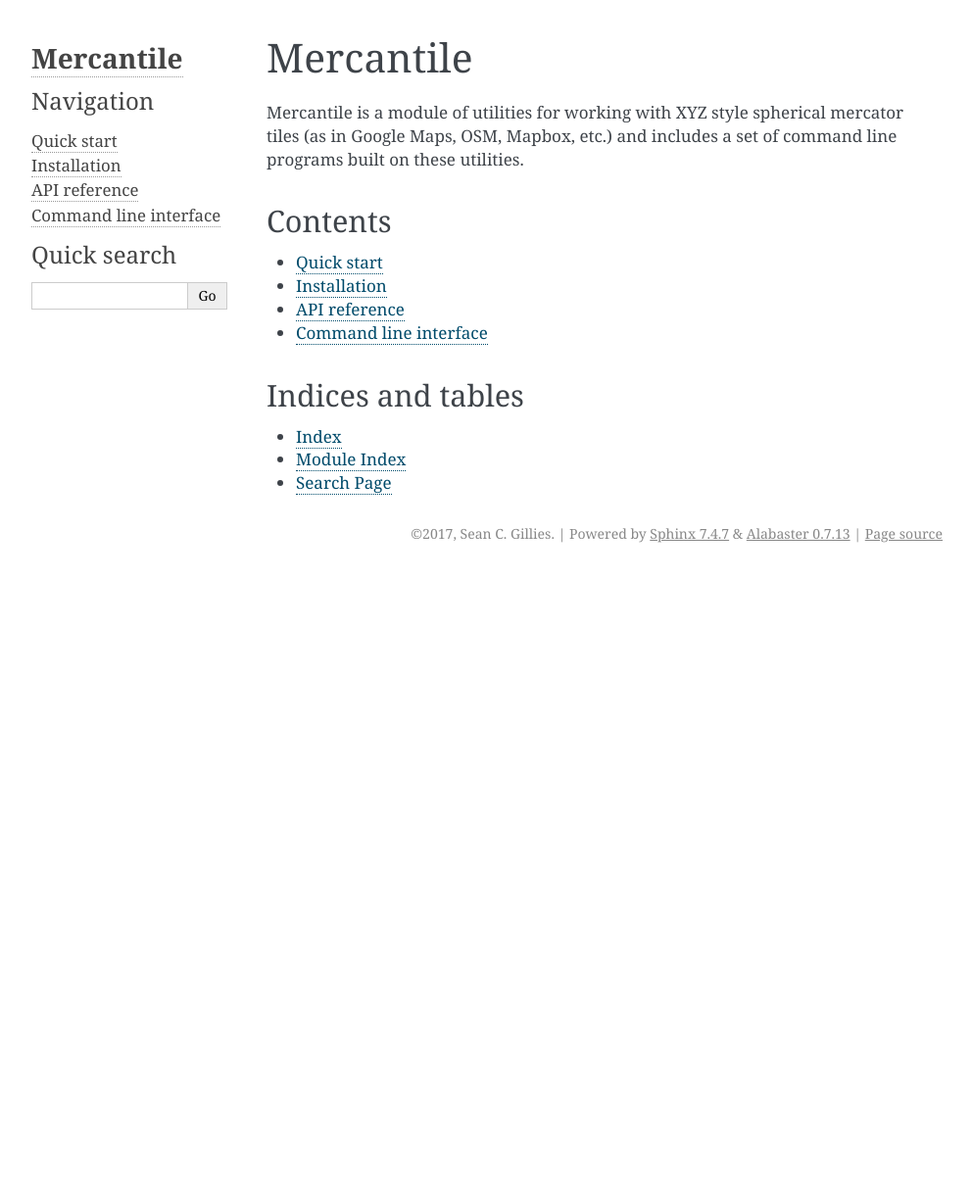
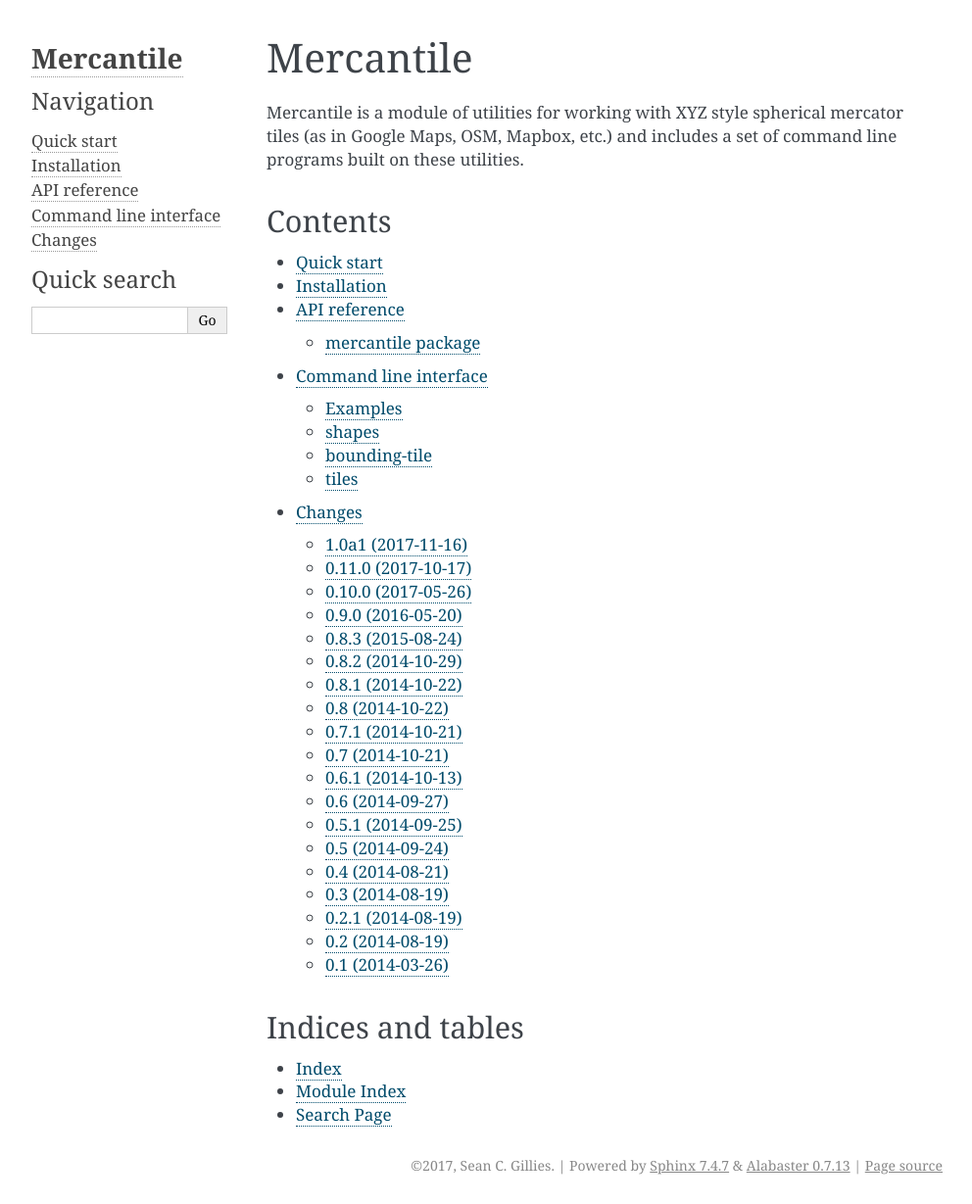
Before and after one commit to mapbox/mercantile, a Sphinx documentation site: the page built from docs/index.rst, in a window 1280 px wide. Shown: the whole page at 98% size, without its empty margins (148-1140 px from the left). Built offline with Sphinx 7.4.7, drawn with Linux system fonts in a browser that asks for light colours; before the commit the page ends 900 px from its top, so only the background shows below that.

```diff
--- a/CHANGES.txt
+++ b/CHANGES.txt
@@ -1,7 +1,7 @@
 Changes
 =======
 
-1.0.0 (2017-11-14)
+1.0a1 (2017-11-16)
 ------------------
 - New feature: the ``feature`` function returns a GeoJSON feature for a tile
   (#46).
--- /dev/null
+++ b/docs/api/modules.rst
@@ -0,0 +1,7 @@
+API reference
+=============
+
+.. toctree::
+   :maxdepth: 4
+
+   mercantile
--- /dev/null
+++ b/docs/changelog.rst
@@ -0,0 +1 @@
+.. include:: ../CHANGES.txt
--- a/docs/conf.py
+++ b/docs/conf.py
@@ -17,9 +17,9 @@
 # add these directories to sys.path here. If the directory is relative to the
 # documentation root, use os.path.abspath to make it absolute, like shown here.
 #
-# import os
-# import sys
-# sys.path.insert(0, os.path.abspath('.'))
+import os
+import sys
+sys.path.insert(0, os.path.abspath('.'))
 
 # -- General configuration ------------------------------------------------
 
--- a/docs/index.rst
+++ b/docs/index.rst
@@ -9,12 +9,13 @@ Contents
 --------
 
 .. toctree::
-   :maxdepth: 1
+   :maxdepth: 2
 
    quickstart
    install
-   api
+   api/modules.rst
    cli
+   changelog
 
 Indices and tables
 ------------------
```
Also changed, not shown: docs/api.rst (deleted, +0 -7 lines), docs/api/mercantile.rst (added, +18 -0 lines), docs/api/mercantile.scripts.rst (added, +10 -0 lines).
